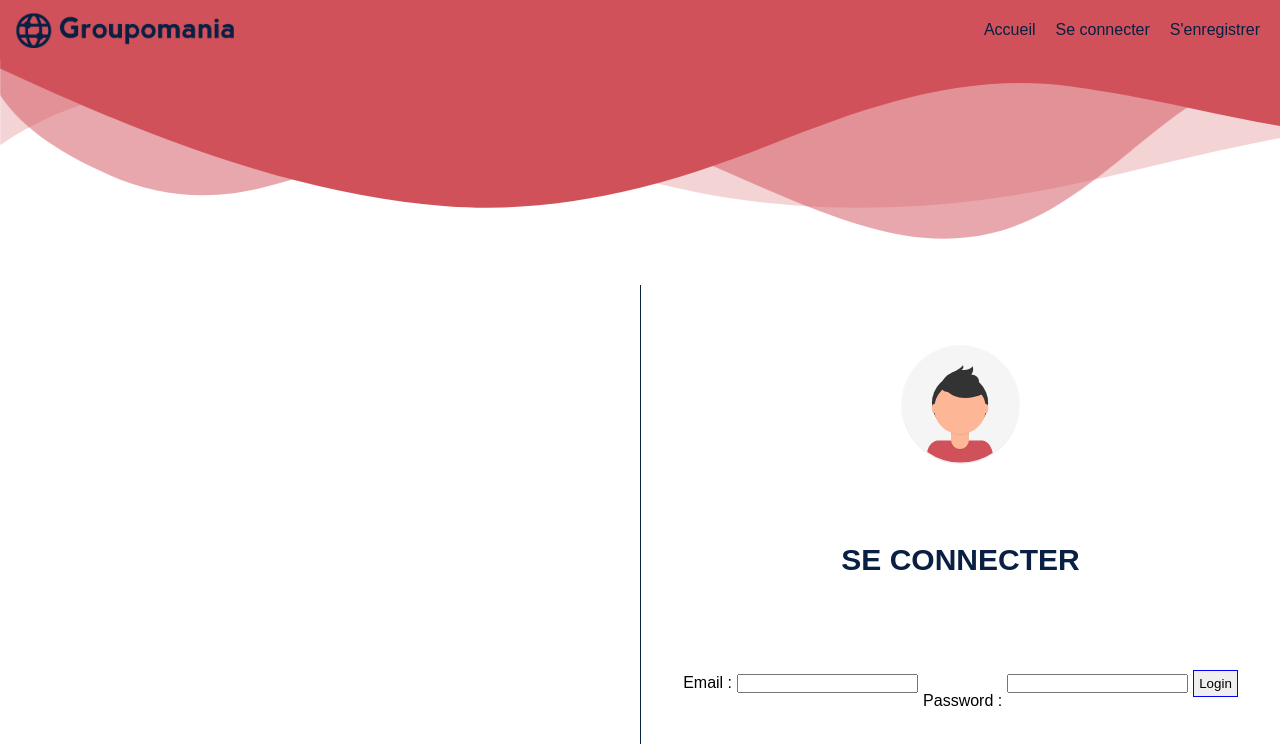
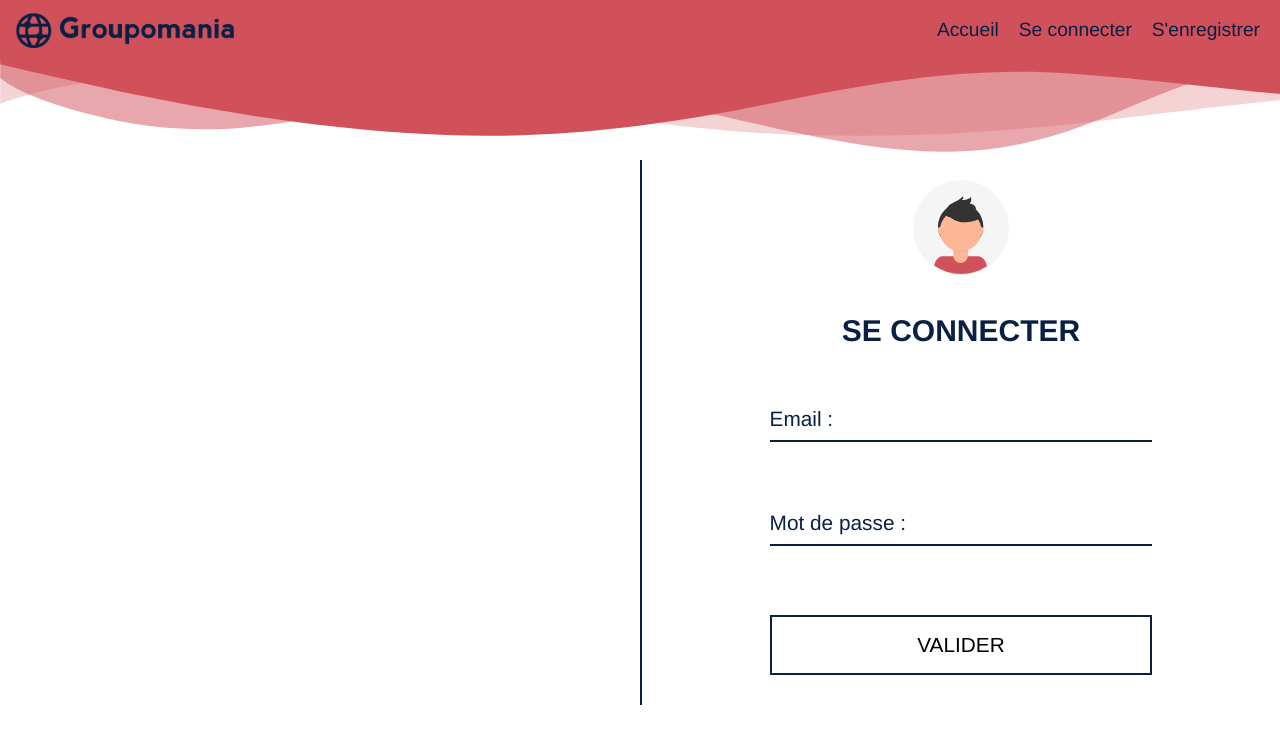
Before and after one commit to Dutdut77/GRANDMAIRENicolas_7_14042021, a Vue app in the folder groupomania/: page /login in a window 1280 px wide. Shown: the top 744 px of the page. Built offline with nearby package versions, Linux system fonts and the light colour scheme.

Commit message:
form login

```diff
--- a/groupomania/src/App.vue
+++ b/groupomania/src/App.vue
@@ -44,9 +44,6 @@ export default {
 	box-sizing: border-box;
 }
 
-body{
-    font-family: 'Poppins', sans-serif;
-}
 .container {
   padding-top: 60px;
 }
--- a/groupomania/src/components/Navbar.vue
+++ b/groupomania/src/components/Navbar.vue
@@ -112,13 +112,15 @@ export default {
   display: flex;
   flex-direction: column;
   background: linear-gradient(#d1515a, #f3838a);
+  font-size: 1.2rem;
   width: 100%;
   height: 0;
   padding: 0;
   margin: 0;
   visibility: hidden;
-  transition: 0.4s ease;
-  @media (min-width: 768px) {
+  transition: 0.1s ease;
+
+   @media (min-width: 768px) {
     display: flex;
     flex-direction: row;
     justify-content: flex-end;
@@ -127,7 +129,6 @@ export default {
     height: 60px;
     width: auto;
     margin: 0 10px;
-    z-index: 1;
     visibility: visible;
   }
 }
@@ -155,7 +156,7 @@ export default {
 
 .change {
   visibility: visible;
-  z-index: 5;
+  z-index: 500;
   height: 100vh;
   transition: 0.4s ease;
 }
--- a/groupomania/src/router/index.js
+++ b/groupomania/src/router/index.js
@@ -14,7 +14,7 @@ const routes = [
     name: "Home",
     component: Home,
     meta: {
-      title: "Groupomania",
+      title: "Groupomania - Accueil",
       requiresAuth: true
     },
   },
@@ -32,7 +32,7 @@ const routes = [
     name: "Login",
     component: Login,
     meta: {
-      title: "Login",
+      title: "Connexion sur Groupomania",
       requiresAuth: false
     },
   },
@@ -41,7 +41,7 @@ const routes = [
     name: "Signup",
     component: Signup,
     meta: {
-      title: "S'enregistrer",
+      title: "Enregistrement sur Groupomania",
       requiresAuth: false
     },
   },
@@ -50,7 +50,7 @@ const routes = [
     name: "Profil",
     component: Profil,
     meta: {
-      title: "Mon profil",
+      title: "Mon profil Groupomania",
       requiresAuth: true
     },
   },
@@ -59,7 +59,7 @@ const routes = [
     name: "Storie",
     component: Storie,
     meta: {
-      title: "Album Groupomania",
+      title: "Albums photos Groupomania",
       requiresAuth: true
     },
   },
--- a/groupomania/src/views/Login.vue
+++ b/groupomania/src/views/Login.vue
@@ -29,16 +29,25 @@
       <div class="login">
         <img src="../assets/avatar.svg" class="avatar" />
         <div class="titre"><h1>SE CONNECTER</h1></div>
-        Email : <input type="text" v-model="email" /> <br /><br />
-        Password : <input type="text" v-model="password" /> <br /><br />
-        <button
-          class="button"
-          :class="{ 'button-disabled': !validatedFields }"
-          @click="login()"
-        >
+
+<div class="form__group field">
+  <input type="input" class="form__field" placeholder="Email" name="Email" id='email' autocomplete="off" v-model="email"/>
+  <label for="email" class="form__label">Email :</label>
+</div>
+
+<div class="form__group field">
+  <input type="password" class="form__field" placeholder="Mot de passe" name="Password" id='password' v-model="password"/>
+  <label for="password" class="form__label">Mot de passe :</label>
+</div>
+
+
+        <button class="custom-btn btn-10" :class="{ 'button-disabled': !validatedFields }"  @click="login()">
           <span v-if="status == 'loading'">Connexion en cours</span>
-          <span v-else>Login</span>
+          <span v-else>VALIDER</span>
         </button>
+
+
+
         <div class="error" v-if="status == 'error_login'">
           Adresse Email et / ou mot de passe invalide
         </div>
@@ -85,7 +94,15 @@ export default {
 };
 </script>
 
+
+
 <style scoped lang="scss">
+
+$primary: #091f43;
+$secondary: #d1515a;
+$white: #fff;
+$gray: #091f43;
+
 .custom-shape-divider-top-1623269035 {
   padding-top: 60px;
   position: absolute;
@@ -101,12 +118,12 @@ export default {
   position: relative;
   display: block;
   width: calc(168% + 1.3px);
-  height: 195px;
+  height: 100px;
   transform: rotateY(180deg);
 }
 
 .custom-shape-divider-top-1623269035 .shape-fill {
-  fill: #d1515a;
+  fill: $secondary;
 }
 @keyframes fade-in {
   from {
@@ -120,8 +137,8 @@ export default {
   display: flex;
   justify-content: space-between;
   align-items: center;
-  margin-top: 195px;
-  padding: 30px 0 30px 0;
+  margin-top: 100px;
+  margin-bottom: 30px;
   width: 100%;
   height: calc(100vh - 255px);
 }
@@ -143,41 +160,129 @@ export default {
   align-items: center;
   width: 100%;
   height: 100%;
-  padding: 20px;
+  padding: auto;
+
   @media (min-width: 768px) {
-    border-left: solid 1px #091f43;
+    border-left: solid 2px $primary;
     width: 50%;
   }
 }
 .avatar {
-  width: 20%;
-  // filter: drop-shadow(0 0 0.5rem #091f43);
+  width: 25%;
+        @media (min-width: 768px) {
+    width: 15%;
+  }
 }
 .titre {
   width: 100%;
   h1 {
     font-size: 30px;
-    color: #091f43;
+    color: $primary;
   }
 }
 
-input {
-  color: black;
-  margin: 5px;
+
+
+.form__group {
+  position: relative;
+  padding: 15px 0 0;
+  margin: 0px 20% 10px 20%;
+  width: 100%;
 }
-.button {
-  color: black;
-  padding: 5px;
-  border: solid 1px;
-  border-color: blue;
+
+.form__field {
+  position: relative;
+  width: 100%;
+  border: 0;
+  border-bottom: 2px solid $primary;
+  outline: 0;
+  font-size: 1.3rem;
+  color: $primary;
+  padding: 7px 0;
+  background: transparent;
+  transition: border-color 0.2s;
+
+
+  &::placeholder {
+    color: transparent;
+  }
+
+  &:placeholder-shown ~ .form__label {
+    font-size: 1.3rem;
+    cursor: text;
+    top: 20px;
+
+  }
 }
-.button-disabled {
-  border-color: red;
+
+.form__label {
+  position: absolute;
+  top: 0;
+  display: block;
+  transition: 0.2s;
+  font-size: 1rem;
+  color: $primary;
+  z-index: -1;
 }
-span {
-  color: black;
+
+.form__field:focus {
+  ~ .form__label {
+    position: absolute;
+    top: 0;
+    display: block;
+    transition: 0.2s;
+    font-size: 1rem;
+    color: $secondary;
+
+  }
+  padding-bottom: 6px;
+  border-width: 3px;
+  border-color: $secondary;
+  border-image-slice: 1;
 }
-.error {
-  color: black;
+
+.custom-btn {
+  color : $primary;
+  width: 100%;
+  height: 60px;
+  margin: 20px 20% 10px 20%;
+  padding: 10px 25px;
+  border: 2px solid $primary;
+  font-size: 1.3rem;
+  background: transparent;
+  cursor: pointer;
+  transition: all 0.3s ease;
+  position: relative;
+  display: inline-block;
+  z-index: 0;
 }
+
+.btn-10 {
+  transition: all 0.3s ease;
+  overflow: hidden;
+}
+.btn-10:after {
+  position: absolute;
+  content: " ";
+  top: 0;
+  left: 0;
+  z-index: -1;
+  width: 100%;
+  height: 100%;
+  transition: all 0.3s ease;
+  -webkit-transform: scale(.1);
+  transform: scale(.1);
+}
+.btn-10:hover {
+   border: 2px solid $secondary;
+}
+.btn-10:hover:after {
+  background: $secondary;
+  -webkit-transform: scale(1);
+  transform: scale(1);
+}
+
+
+
+
 </style>
```
